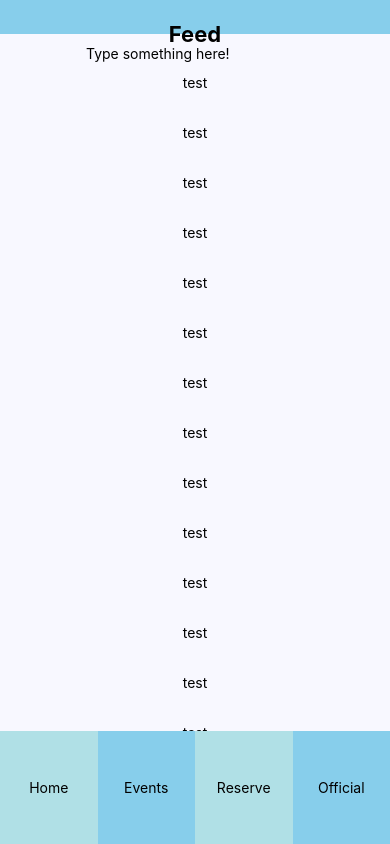
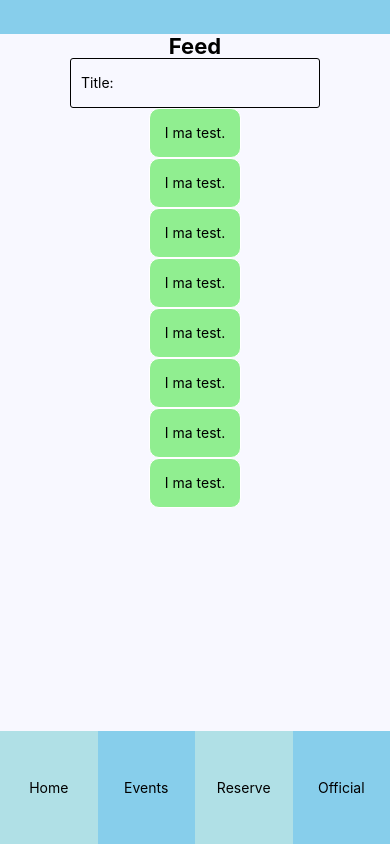
Before and after one commit to thureson/4uni-app, a React Native app: screen / in a window 390 px wide. Built offline with nearby package versions, Linux system fonts and the light colour scheme.

Commit message:
Worked on Feed

```diff
--- a/src/Feed.js
+++ b/src/Feed.js
@@ -1,5 +1,6 @@
 import React from 'react';
 import {ScrollView, Text, TextInput, View, StyleSheet} from 'react-native';
+import { Message } from './Message.js';
 
 export class Feed extends React.Component {
     render() {
@@ -15,31 +16,19 @@ export class Feed extends React.Component {
                 <ScrollView>
                     <View style={{alignItems: 'center'}}>
                         <TextInput
-                            style={{height: 40}}
-                            placeholder="Type something here!"
-                            onChangeText={(text) => this.setState({text})} />
+                            style={styles.inputBoxOneRow}
+                            placeholder="Title:"
+                            onChangeText={(text) => this.setState({ title: text })} />
 
                         {/* Test-stuff */}
-                        <Text style={styles.messageContainer}>test</Text>
-                        <Text style={styles.messageContainer}>test</Text>
-                        <Text style={styles.messageContainer}>test</Text>
-                        <Text style={styles.messageContainer}>test</Text>
-                        <Text style={styles.messageContainer}>test</Text>
-                        <Text style={styles.messageContainer}>test</Text>
-                        <Text style={styles.messageContainer}>test</Text>
-                        <Text style={styles.messageContainer}>test</Text>
-                        <Text style={styles.messageContainer}>test</Text>
-                        <Text style={styles.messageContainer}>test</Text>
-                        <Text style={styles.messageContainer}>test</Text>
-                        <Text style={styles.messageContainer}>test</Text>
-                        <Text style={styles.messageContainer}>test</Text>
-                        <Text style={styles.messageContainer}>test</Text>
-                        <Text style={styles.messageContainer}>test</Text>
-                        <Text style={styles.messageContainer}>test</Text>
-                        <Text style={styles.messageContainer}>test</Text>
-                        <Text style={styles.messageContainer}>test</Text>
-                        <Text style={styles.messageContainer}>test</Text>
-                        <Text style={styles.messageContainer}>test</Text>
+                        <Message text="I ma test." />
+                        <Message text="I ma test." />
+                        <Message text="I ma test." />
+                        <Message text="I ma test." />
+                        <Message text="I ma test." />
+                        <Message text="I ma test." />
+                        <Message text="I ma test." />
+                        <Message text="I ma test." />
                     </View>
                 </ScrollView>
             </View>
@@ -62,4 +51,12 @@ const styles = StyleSheet.create({
         fontSize: 22,
         fontWeight: 'bold',
       },
+      inputBoxOneRow: {
+        padding: 10,
+        height: 50,
+        width: 250,
+        borderRadius: 3,
+        borderWidth: 0.5,
+        borderColor: "black",
+    },
   });
--- /dev/null
+++ b/src/Message.js
@@ -0,0 +1,25 @@
+import React from 'react';
+import {Text, View, StyleSheet, TouchableOpacity} from 'react-native';
+
+export class Message extends React.Component {
+    render() {
+        return (
+            <View style={styles.messageContainer}>
+               <Text style={{marginLeft: 15, marginRight: 15}}>{this.props.text}</Text>
+            </View>
+        );
+    }
+}
+
+const styles = StyleSheet.create({
+    messageContainer: {
+      marginLeft: 2,
+      marginRight: 2,
+      height: 50,
+      justifyContent: 'center',
+      backgroundColor: 'lightgreen',
+      borderRadius: 10,
+      borderWidth: 1,
+      borderColor: '#fff',
+    },
+  });
```
